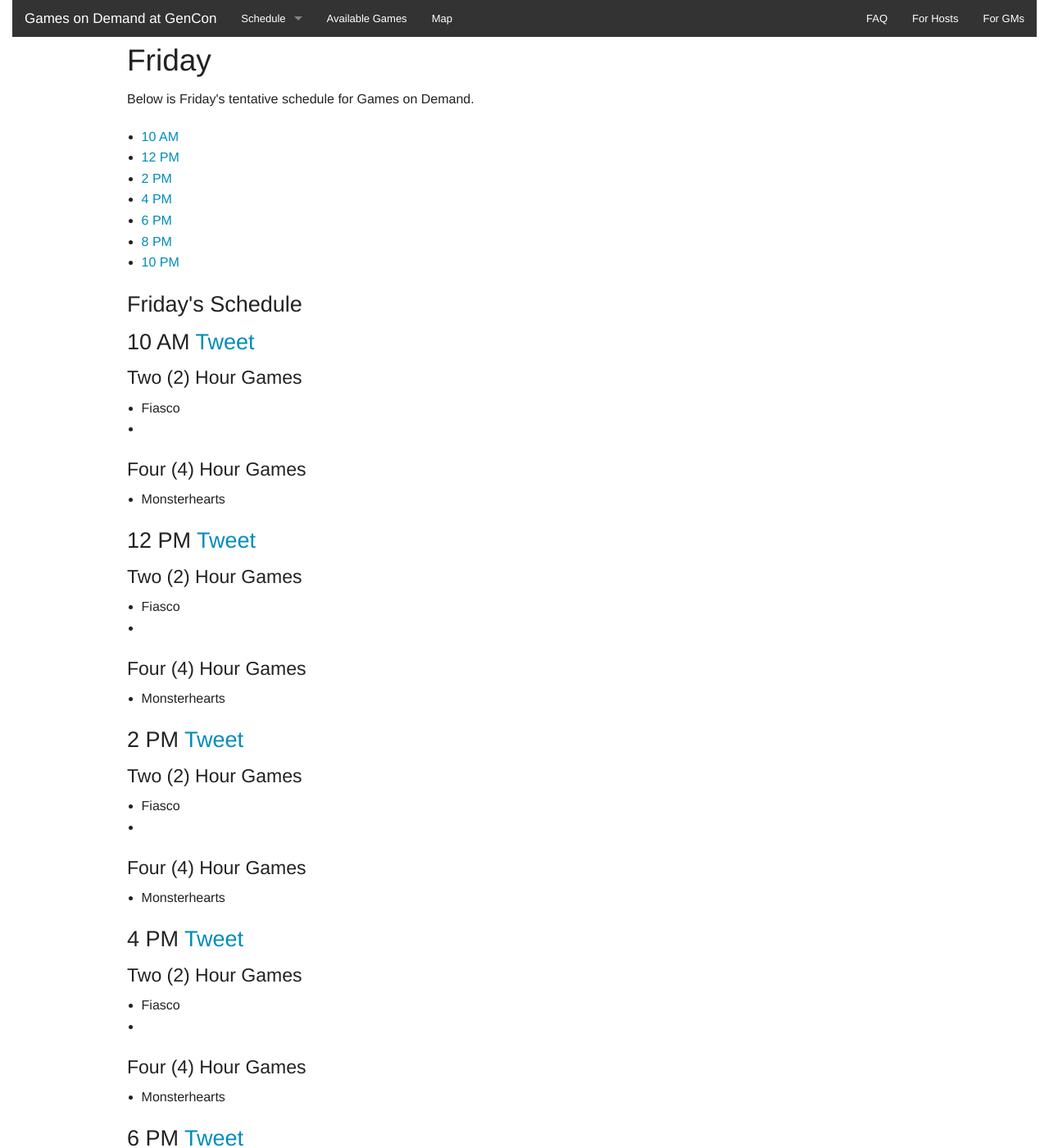
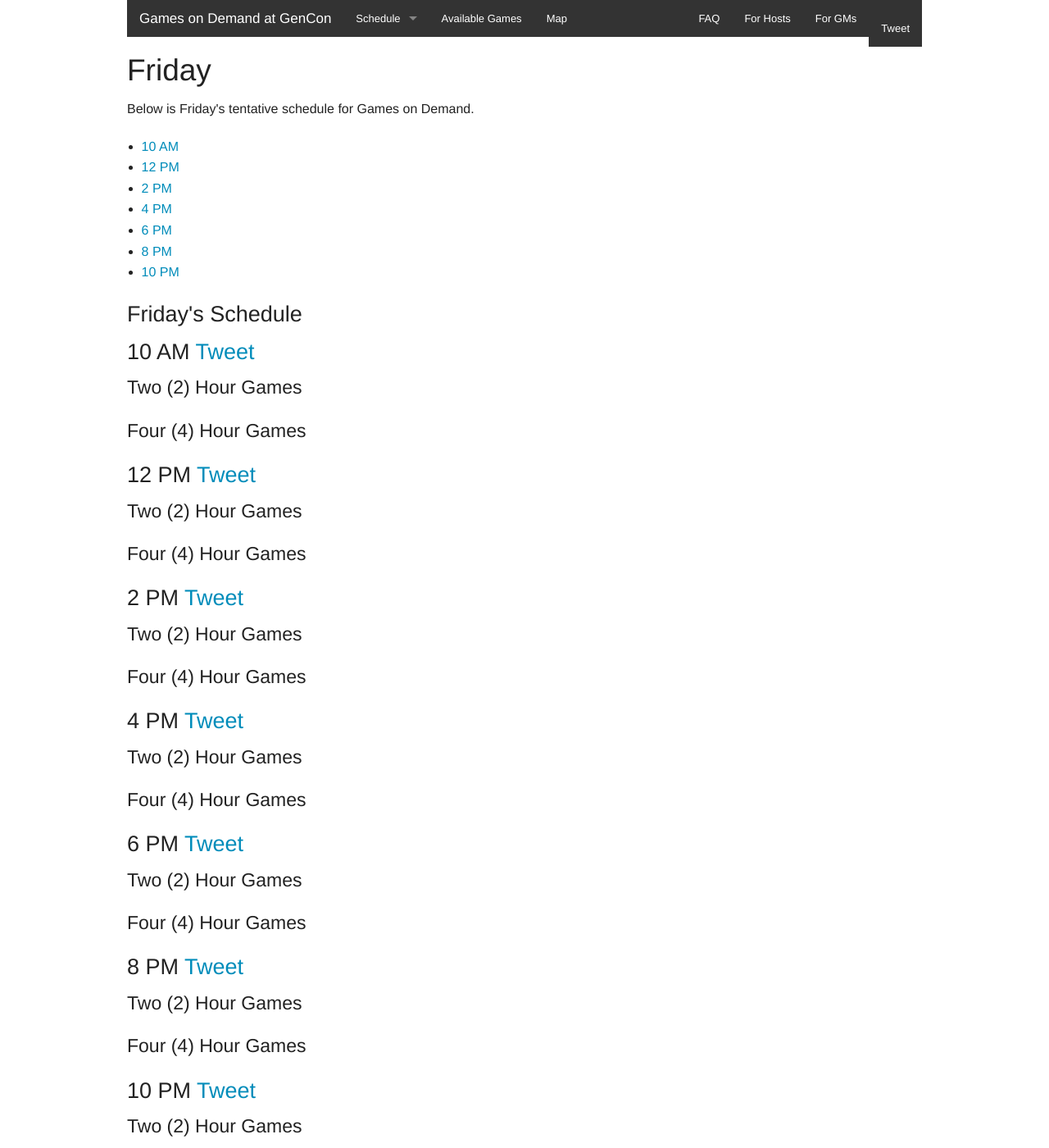
Before and after one commit to gamesondemand/gamesondemand.github.io, a Jekyll site: the page built from friday/index.html, in a window 1280 px wide and 1400 px high. Shown: the whole window at 82% size. Built offline with Jekyll 4.4.1, drawn with Linux system fonts in a browser that asks for light colours; Markdown is read by kramdown in place of the engine named in the settings; comment, search, counter and statistics services are not loaded; some of the changed text lies outside the part shown.

Commit message:
Updating site to be more "current"

```diff
--- a/_data/friday.yml
+++ b/_data/friday.yml
@@ -4,49 +4,28 @@
   10am:
     time: 2014-08-15 10:00:00 -0400
     two_hour_games:
-      - fiasco
-      - dungeon_world
     four_hour_games:
-      - monsterhearts
   12pm:
     time: 2014-08-15 12:00:00 -0400
     two_hour_games:
-      - fiasco
-      - dungeon_world
     four_hour_games:
-      - monsterhearts
   2pm:
     time: 2014-08-15 14:00:00 -0400
     two_hour_games:
-      - fiasco
-      - dungeon_world
     four_hour_games:
-      - monsterhearts
   4pm:
     time: 2014-08-15 16:00:00 -0400
     two_hour_games:
-      - fiasco
-      - dungeon_world
     four_hour_games:
-      - monsterhearts
   6pm:
     time: 2014-08-15 18:00:00 -0400
     two_hour_games:
-      - fiasco
-      - dungeon_world
     four_hour_games:
-      - monsterhearts
   8pm:
     time: 2014-08-15 20:00:00 -0400
     two_hour_games:
-      - fiasco
-      - dungeon_world
     four_hour_games:
-      - monsterhearts
   10pm:
     time: 2014-08-15 22:00:00 -0400
     two_hour_games:
-      - fiasco
-      - dungeon_world
     four_hour_games:
-      - monsterhearts
--- a/_data/saturday.yml
+++ b/_data/saturday.yml
@@ -4,49 +4,28 @@
   10am:
     time: 2014-08-16 10:00:00 -0400
     two_hour_games:
-      - fiasco
-      - dungeon_world
     four_hour_games:
-      - monsterhearts
   12pm:
     time: 2014-08-16 12:00:00 -0400
     two_hour_games:
-      - fiasco
-      - dungeon_world
     four_hour_games:
-      - monsterhearts
   2pm:
     time: 2014-08-16 14:00:00 -0400
     two_hour_games:
-      - fiasco
-      - dungeon_world
     four_hour_games:
-      - monsterhearts
   4pm:
     time: 2014-08-16 16:00:00 -0400
     two_hour_games:
-      - fiasco
-      - dungeon_world
     four_hour_games:
-      - monsterhearts
   6pm:
     time: 2014-08-16 18:00:00 -0400
     two_hour_games:
-      - fiasco
-      - dungeon_world
     four_hour_games:
-      - monsterhearts
   8pm:
     time: 2014-08-16 20:00:00 -0400
     two_hour_games:
-      - fiasco
-      - dungeon_world
     four_hour_games:
-      - monsterhearts
   10pm:
     time: 2014-08-16 22:00:00 -0400
     two_hour_games:
-      - fiasco
-      - dungeon_world
     four_hour_games:
-      - monsterhearts
--- a/_data/sunday.yml
+++ b/_data/sunday.yml
@@ -4,21 +4,12 @@
   10am:
     time: 2014-08-17 10:00:00 -0400
     two_hour_games:
-      - fiasco
-      - dungeon_world
     four_hour_games:
-      - monsterhearts
   12pm:
     time: 2014-08-17 12:00:00 -0400
     two_hour_games:
-      - fiasco
-      - dungeon_world
     four_hour_games:
-      - monsterhearts
   2pm:
     time: 2014-08-17 14:00:00 -0400
     two_hour_games:
-      - fiasco
-      - dungeon_world
     four_hour_games:
-      - monsterhearts
--- a/_data/thursday.yml
+++ b/_data/thursday.yml
@@ -4,35 +4,20 @@
   10am:
     time: 2014-08-14 10:00:00 -0400
     two_hour_games:
-      - fiasco
-      - dungeon_world
     four_hour_games:
-      - monsterhearts
   12pm:
     time: 2014-08-14 12:00:00 -0400
     two_hour_games:
-      - fiasco
-      - dungeon_world
     four_hour_games:
-      - monsterhearts
   2pm:
     time: 2014-08-14 14:00:00 -0400
     two_hour_games:
-      - fiasco
-      - dungeon_world
     four_hour_games:
-      - monsterhearts
   4pm:
     time: 2014-08-14 16:00:00 -0400
     two_hour_games:
-      - fiasco
-      - dungeon_world
     four_hour_games:
-      - monsterhearts
   6pm:
     time: 2014-08-14 18:00:00 -0400
     two_hour_games:
-      - fiasco
-      - dungeon_world
     four_hour_games:
-      - monsterhearts
--- a/_includes/navigation.html
+++ b/_includes/navigation.html
@@ -20,13 +20,15 @@
         </ul>
       </li>
       <li><a href="/available-games/">Available Games</a></li>
-      <li><a href="/images/GoD-map.jpg">Map</a></li>
+      <li><a href="/map/">Map</a></li>
+
     </ul>
     <!-- Right Nav Section -->
     <ul class="right">
       <li><a href="/faq/">FAQ</a></li>
       <li><a href="/for-hosts/">For Hosts</a></li>
       <li><a href="#">For GMs</a></li>
+      <li class="twitter-frame"><a href="twitter://twitter.com/share" class="twitter-share-button" data-url="{{ site.url }}/{{ page.path }}" data-via="gamesondemand" data-hashtags="gencon,gamesondemand">Tweet</a></li>
     </ul>
 
   </section>
--- a/_layouts/default.html
+++ b/_layouts/default.html
@@ -17,7 +17,11 @@
     <meta name="twitter:site" content="@games_on_demand">
     <meta name="twitter:creator" content="@games_on_demand">
     <meta name="twitter:title" content="{{ page.title }}">
+    {% if page.twitter_image_path %}
+    <meta name="twitter:image" content="{{ site.url }}{{ page.twitter_image_path }}"
+    {% else %}
     <meta name="twitter:image" content="{{ site.url }}{{ site.twitter_image_path }}"
+    {% endif %}
     <meta name="og:image" content="{{ site.url }}{{ site.twitter_image_path }}"
     <meta property="og:type" content="website" />
     <meta name="twitter:url" content="{{ site.url }}{{ page.url }}">
@@ -40,7 +44,7 @@
   <body>
 
     <div class="row">
-      <header class="large-12 columns header fixed">
+      <header class="large-12 columns header">
         {% include navigation.html %}
       </header>
     </div>
--- a/css/site.css
+++ b/css/site.css
@@ -0,0 +1 @@
+.top-bar .twitter-frame { margin-top: 12px; }
```
Also changed, not shown: map/index.html (added, +9 -0 lines).
